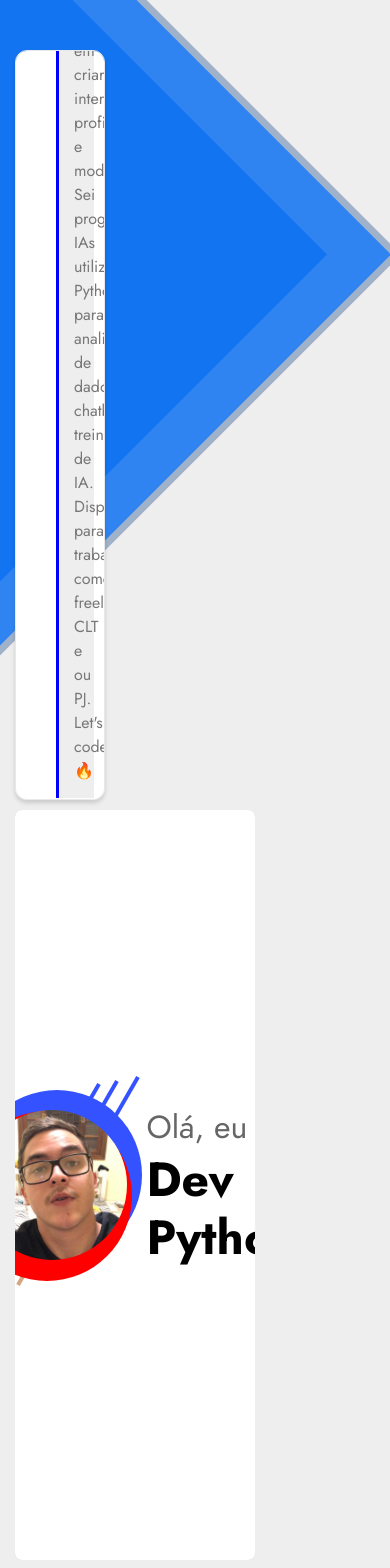
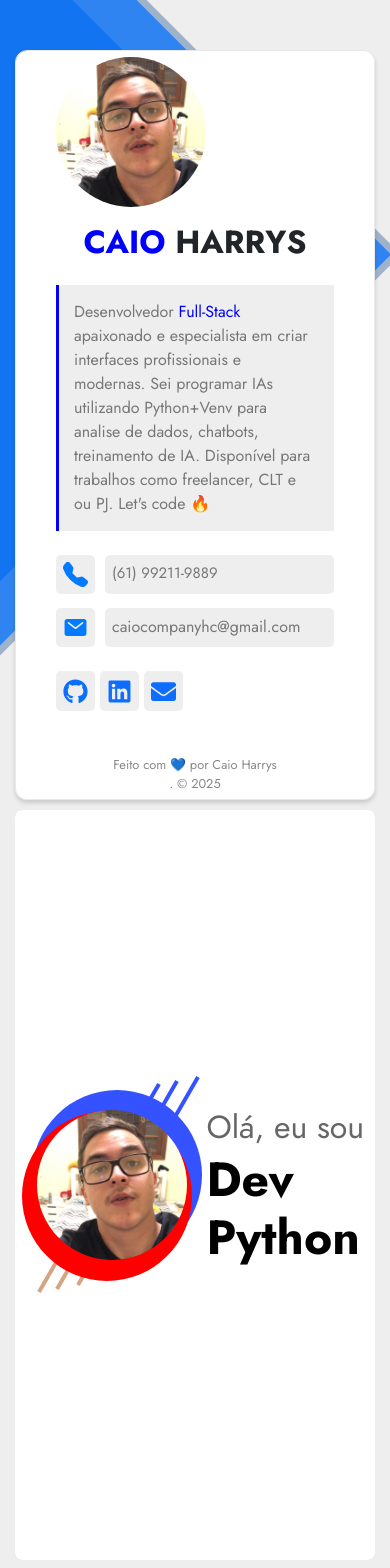
Before and after one commit to CaioHarrys/harrys-CR, a React (Create React App) app in the folder meu-portfolio/: page / in a window 390 px wide. Shown: the top 1568 px of the page. Built offline with nearby package versions, Linux system fonts and the light colour scheme.

Commit message:
Responsive Update
Responsividade dos componentes do site configuradas

```diff
--- a/meu-portfolio/src/assets/css/App.css
+++ b/meu-portfolio/src/assets/css/App.css
@@ -55,16 +55,30 @@ p {
   flex-wrap: wrap;
 }
 
-@media (max-width: 768px) {
+@media (max-width: 968px) {
   .Content-site {
     flex-direction: column;
     align-items: stretch;
+  }
+  .col-3{
+    width: 100%;
+  }
+  .col-8{
+    width: 100%;
   }
 }
 
 @media (max-width: 480px) {
   .Content-site {
     gap: 10px;
+    flex-direction: column;
+    align-items: stretch;
+  }
+  .col-3{
+    width: 100%;
+  }
+  .col-8{
+    width: 100% !important;
   }
 }
 
```
